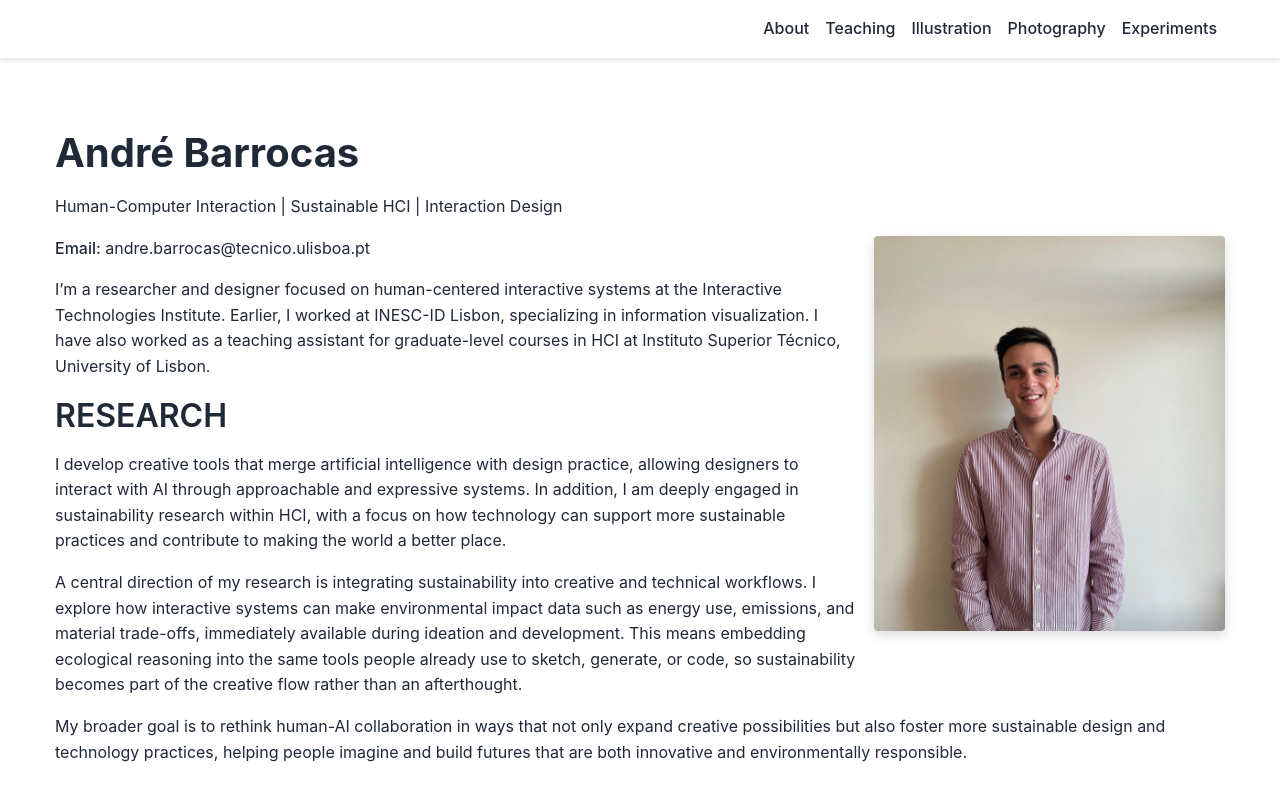
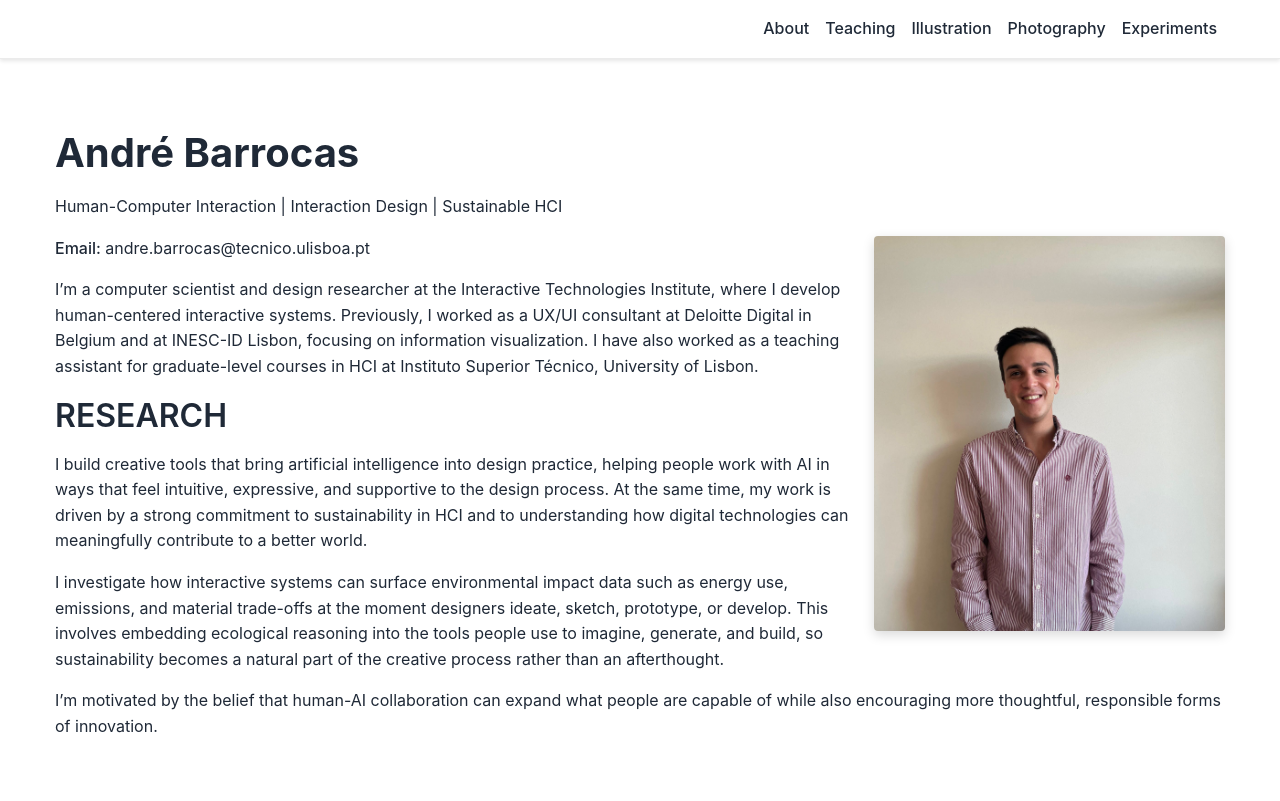
Before and after one commit to andrebarrocas/andrebarrocas.github.io, a Jekyll site: the page built from _pages/about.md, in a window 1280 px wide and 900 px high. Shown: the top 801 px of the window. Built offline with Jekyll 4.4.1, drawn with Linux system fonts in a browser that asks for light colours; comment, search, counter and statistics services are not loaded; a style sheet for code colours, icons or effects is not loaded.

Commit message:
About page

```diff
--- a/_pages/about.md
+++ b/_pages/about.md
@@ -2,7 +2,7 @@
 layout: about
 title: About
 permalink: /
-subtitle: Human-Computer Interaction | Sustainable HCI | Interaction Design
+subtitle: Human-Computer Interaction | Interaction Design | Sustainable HCI
 
 profile:
   align: right
@@ -16,16 +16,16 @@ social: false  # includes social icons at the bottom of the page
 **Email:** andre.barrocas@tecnico.ulisboa.pt
 <!-- **ORCID:** [0000-0001-9804-3129](https://orcid.org/0000-0001-9804-3129) -->
 
-I'm a researcher and designer focused on human-centered interactive systems at the Interactive Technologies Institute. Earlier, I worked at INESC-ID Lisbon, specializing in information visualization. I have also worked as a teaching assistant for graduate-level courses in HCI at Instituto Superior Técnico, University of Lisbon.
+I'm a computer scientist and design researcher at the Interactive Technologies Institute, where I develop human-centered interactive systems. Previously, I worked as a UX/UI consultant at Deloitte Digital in Belgium and at INESC-ID Lisbon, focusing on information visualization. I have also worked as a teaching assistant for graduate-level courses in HCI at Instituto Superior Técnico, University of Lisbon.
 
 
 ## RESEARCH
 
-I develop creative tools that merge artificial intelligence with design practice, allowing designers to interact with AI through approachable and expressive systems. In addition, I am deeply engaged in sustainability research within HCI, with a focus on how technology can support more sustainable practices and contribute to making the world a better place.
+I build creative tools that bring artificial intelligence into design practice, helping people work with AI in ways that feel intuitive, expressive, and supportive to the design process. At the same time, my work is driven by a strong commitment to sustainability in HCI and to understanding how digital technologies can meaningfully contribute to a better world.
 
-A central direction of my research is integrating sustainability into creative and technical workflows. I explore how interactive systems can make environmental impact data such as energy use, emissions, and material trade-offs, immediately available during ideation and development. This means embedding ecological reasoning into the same tools people already use to sketch, generate, or code, so sustainability becomes part of the creative flow rather than an afterthought.
+I investigate how interactive systems can surface environmental impact data such as energy use, emissions, and material trade-offs at the moment designers ideate, sketch, prototype, or develop. This involves embedding ecological reasoning into the tools people use to imagine, generate, and build, so sustainability becomes a natural part of the creative process rather than an afterthought.
 
-My broader goal is to rethink human-AI collaboration in ways that not only expand creative possibilities but also foster more sustainable design and technology practices, helping people imagine and build futures that are both innovative and environmentally responsible.
+I’m motivated by the belief that human-AI collaboration can expand what people are capable of while also encouraging more thoughtful, responsible forms of innovation.
 
 <!-- My hobbies include I'm currently collaborating with the [Adamastor Project](https://projectoadamastor.org/) that aims to bring free public domain ebooks to more people. -->
 
```
